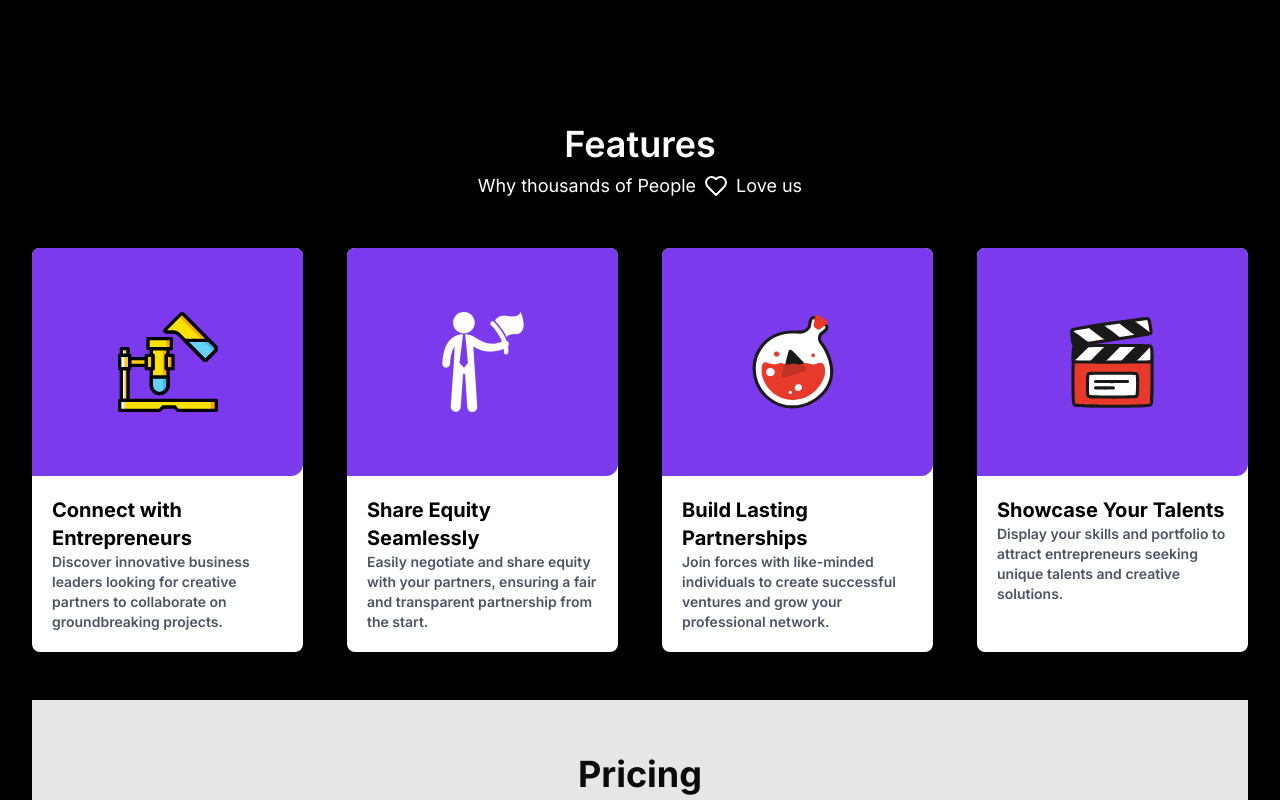
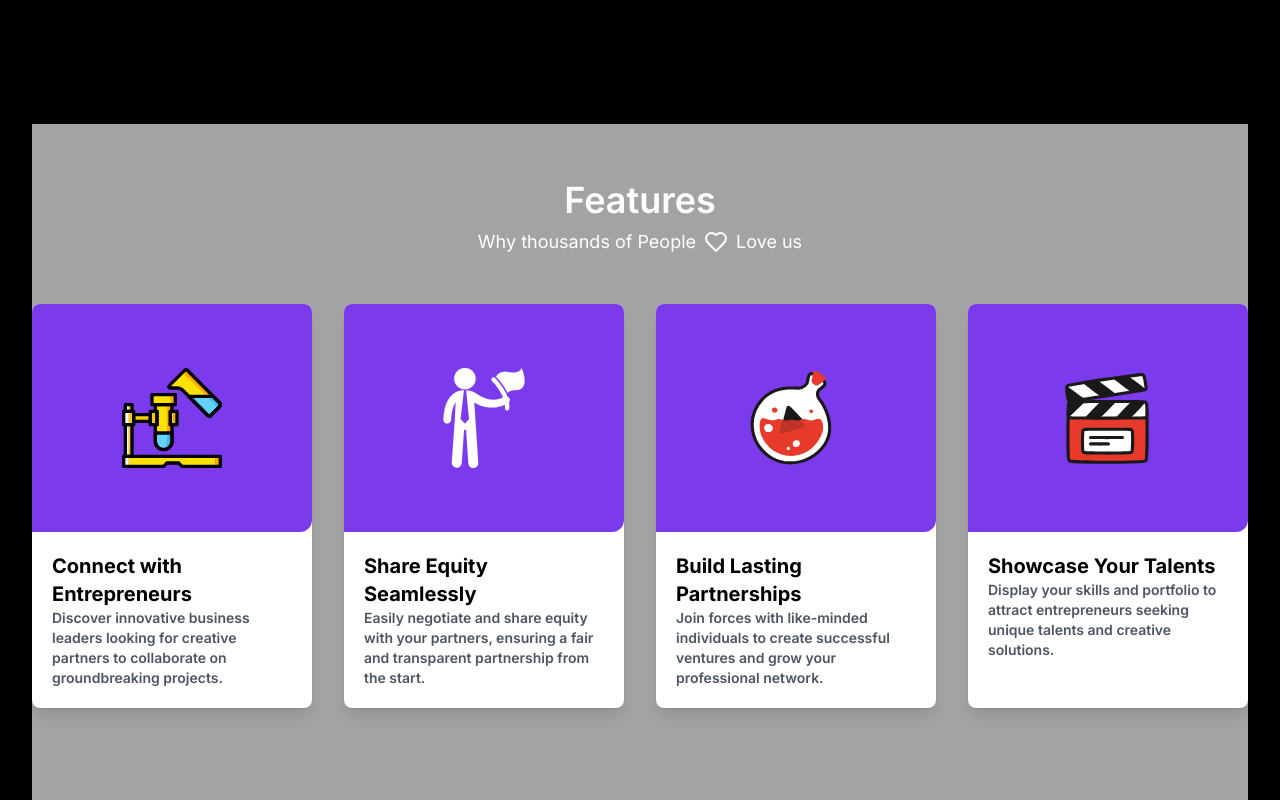
Before and after one commit to OmBharti999/creatorship, a Next.js app: page / in a window 1280 px wide. Shown: the part 1880-2680 px from the top of the page. Built offline with nearby package versions, Linux system fonts and the light colour scheme; no server answers.

Commit message:
udpate home route

```diff
--- a/components/HomeDisplay.tsx
+++ b/components/HomeDisplay.tsx
@@ -72,13 +72,13 @@ export const ContentSection = () => {
   ];
 
   return (
-    <>
+    <section className="bg-neutral-400 py-14">
       <h4 className="text-4xl text-center font-semibold">Features</h4>
       <h6 className="text-lg text-center flex gap-2 justify-center items-center mt-2">
         Why thousands of People <Heart />
         Love us
       </h6>
-      <section className="content-card-section grid grid-cols-1 md:grid-cols-2 lg:grid-cols-4 gap-6 lg:gap-8 xl:gap-11 my-12 mx-auto ">
+      <div className="content-card-section grid grid-cols-1 md:grid-cols-2 lg:grid-cols-4 gap-6 lg:gap-8 my-12 mx-auto max-w-[1400px]">
         {features.map(({ id, featureDescription, featureTitle, icon }) => (
           <section
             className="content-card bg-white rounded-lg shadow-lg overflow-hidden max-w-[340px] mx-auto hover:scale-110 transition-all duration-300"
@@ -95,8 +95,8 @@ export const ContentSection = () => {
             </div>
           </section>
         ))}
-      </section>
-    </>
+      </div>
+    </section>
   );
 };
 
```
